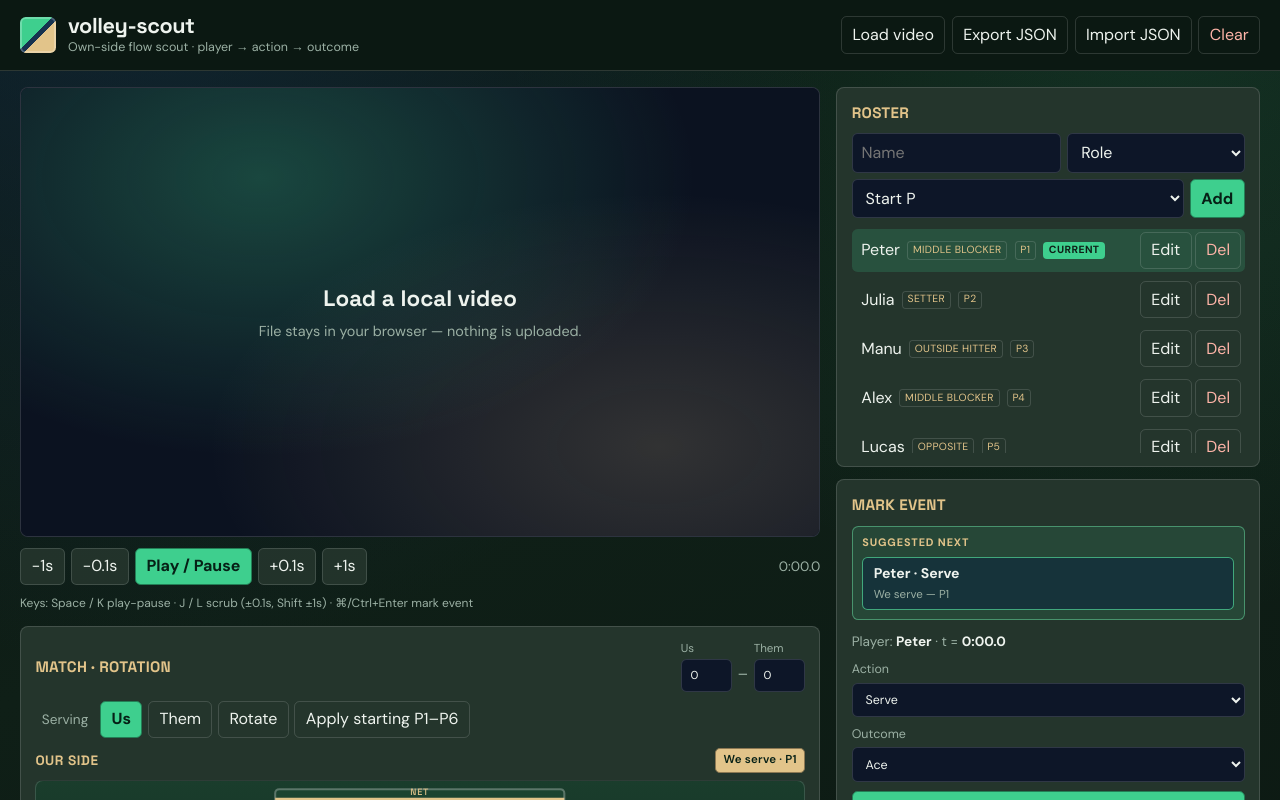
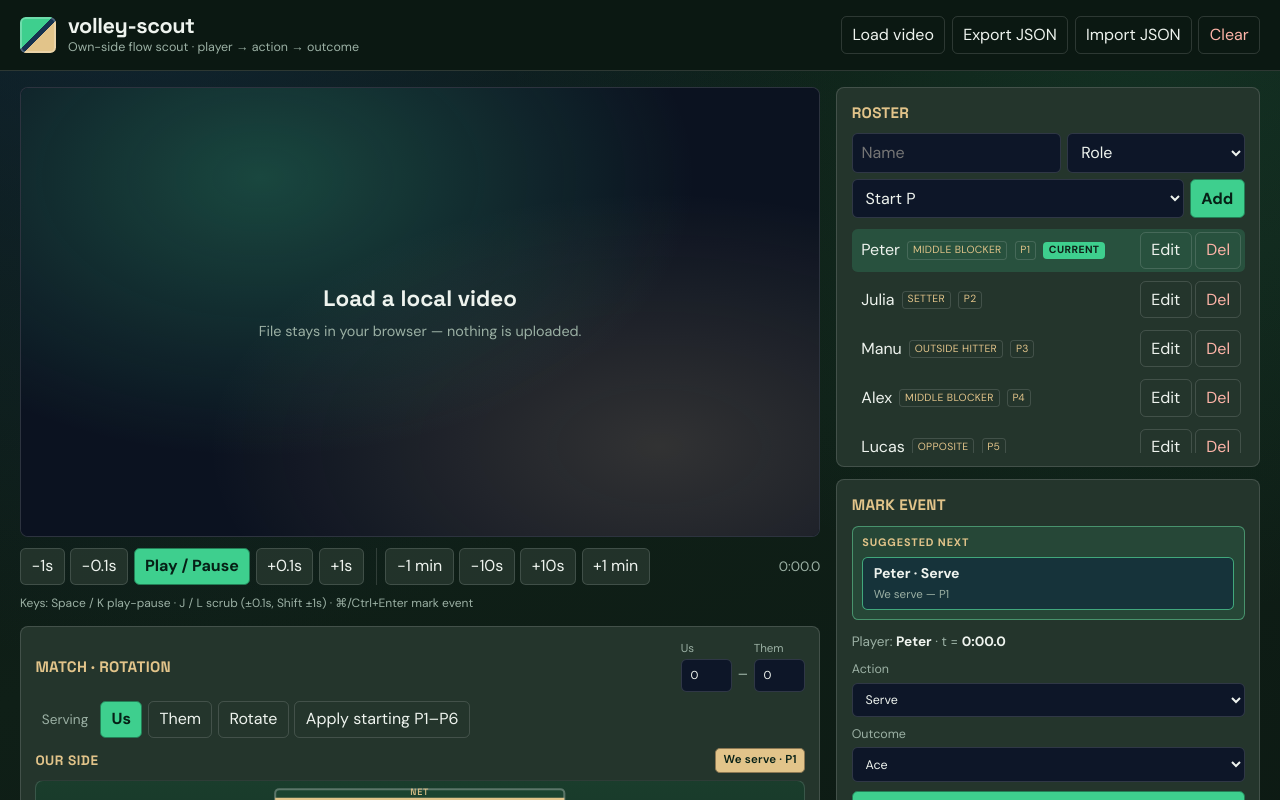
Before and after one commit to CodeAlexWiener/volley-scout, a React (Vite) app: page / in a window 1280 px wide. Shown: the top 800 px of the page. Built offline with nearby package versions, Linux system fonts and the light colour scheme.

Commit message:
Add −10s/+10s/−1 min/+1 min video seek jumps
Labeled jump controls next to fine scrub; seekBy already clamps to [0, duration].

Co-authored-by: Alexander Wiener <CodeAlexWiener@users.noreply.github.com>

```diff
--- a/src/App.css
+++ b/src/App.css
@@ -118,8 +118,20 @@
 .transport {
   display: flex;
   flex-wrap: wrap;
-  gap: 0.4rem;
+  gap: 0.55rem 0.75rem;
   align-items: center;
+}
+
+.transport-group {
+  display: flex;
+  flex-wrap: wrap;
+  gap: 0.35rem;
+  align-items: center;
+}
+
+.transport-group + .transport-group {
+  padding-left: 0.55rem;
+  border-left: 1px solid var(--line);
 }
 
 .time-readout {
--- a/src/App.tsx
+++ b/src/App.tsx
@@ -407,6 +407,7 @@ export default function App() {
             )}
           </div>
           <div className="transport">
+            <div className="transport-group" aria-label="Fine scrub">
               <button type="button" onClick={() => seekBy(-1)}>
                 −1s
               </button>
@@ -422,6 +423,21 @@ export default function App() {
               <button type="button" onClick={() => seekBy(1)}>
                 +1s
               </button>
+            </div>
+            <div className="transport-group" aria-label="Jump seek">
+              <button type="button" onClick={() => seekBy(-60)} title="Jump back 1 minute">
+                −1 min
+              </button>
+              <button type="button" onClick={() => seekBy(-10)} title="Jump back 10 seconds">
+                −10s
+              </button>
+              <button type="button" onClick={() => seekBy(10)} title="Jump forward 10 seconds">
+                +10s
+              </button>
+              <button type="button" onClick={() => seekBy(60)} title="Jump forward 1 minute">
+                +1 min
+              </button>
+            </div>
             <span className="time-readout">
               {formatTime(currentTime)}
               {duration > 0 ? ` / ${formatTime(duration)}` : ''}
```
Lines whose indentation alone changed are shown as unchanged.
